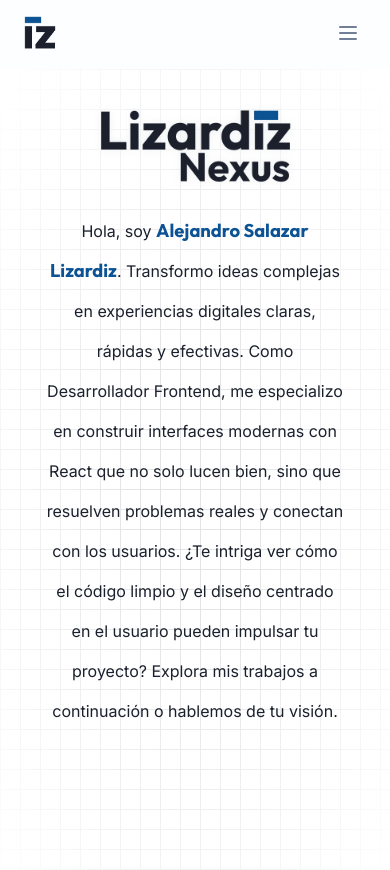
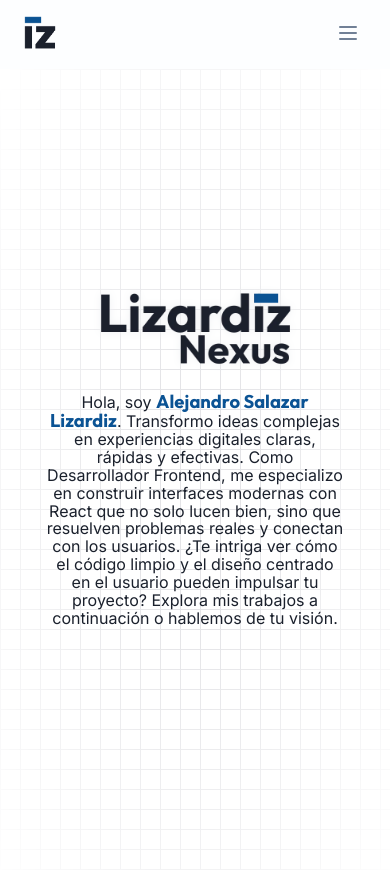
Before and after one commit to Pipoo-py/lizardizPortfolio, a React app: page / in a window 390 px wide. Shown: the top 870 px of the page. Built offline with nearby package versions, Linux system fonts and the light colour scheme; the HTML template or start-up script is replaced by a standard one.

Commit message:
fixing intro responsive

```diff
--- a/src/Components/Intro/Intro.css
+++ b/src/Components/Intro/Intro.css
@@ -43,6 +43,17 @@
   color: #000;
 }
 
+@container main (max-width: 400px){
+
+  .main__container{
+    margin-top: 5rem;
+  }
+
+  .main__p{
+    line-height: 1.12rem;
+  }
+}
+
 @keyframes viewP{
   0%{
     transform: translateY(20px);
```
